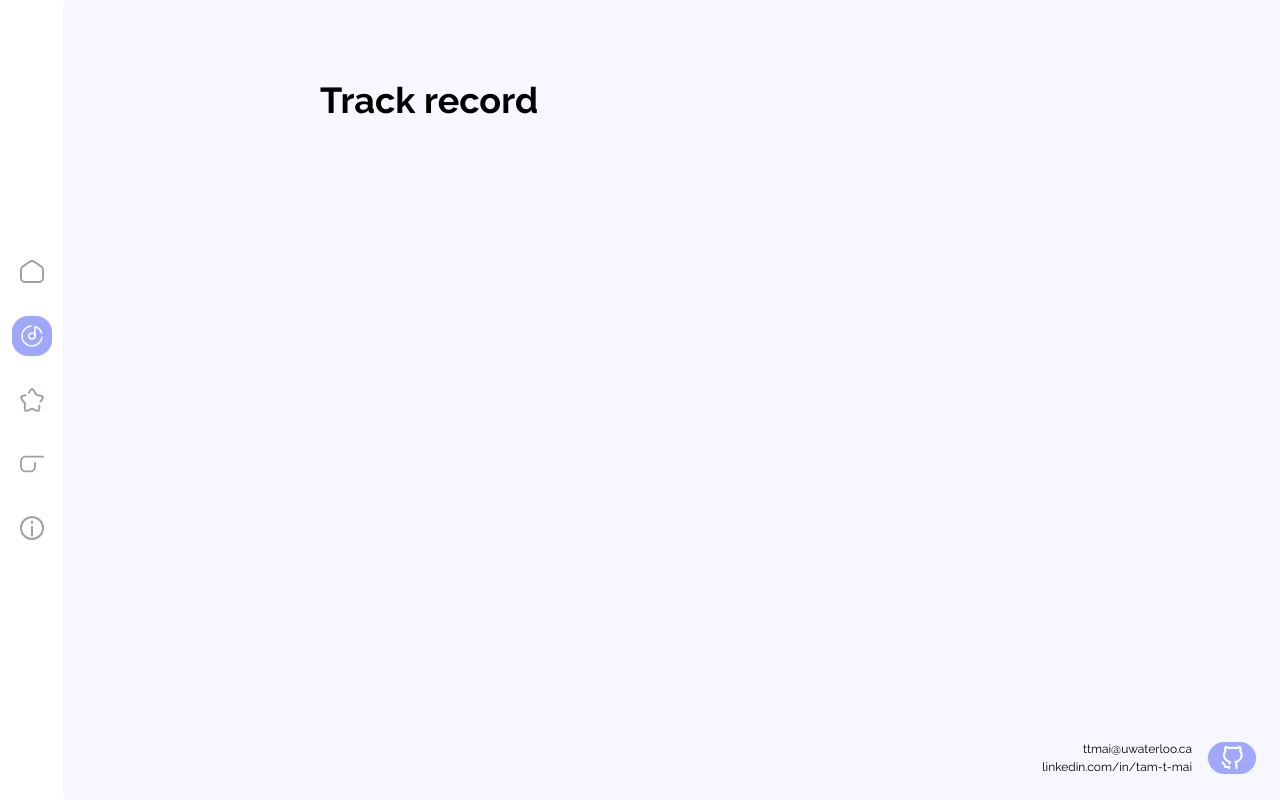
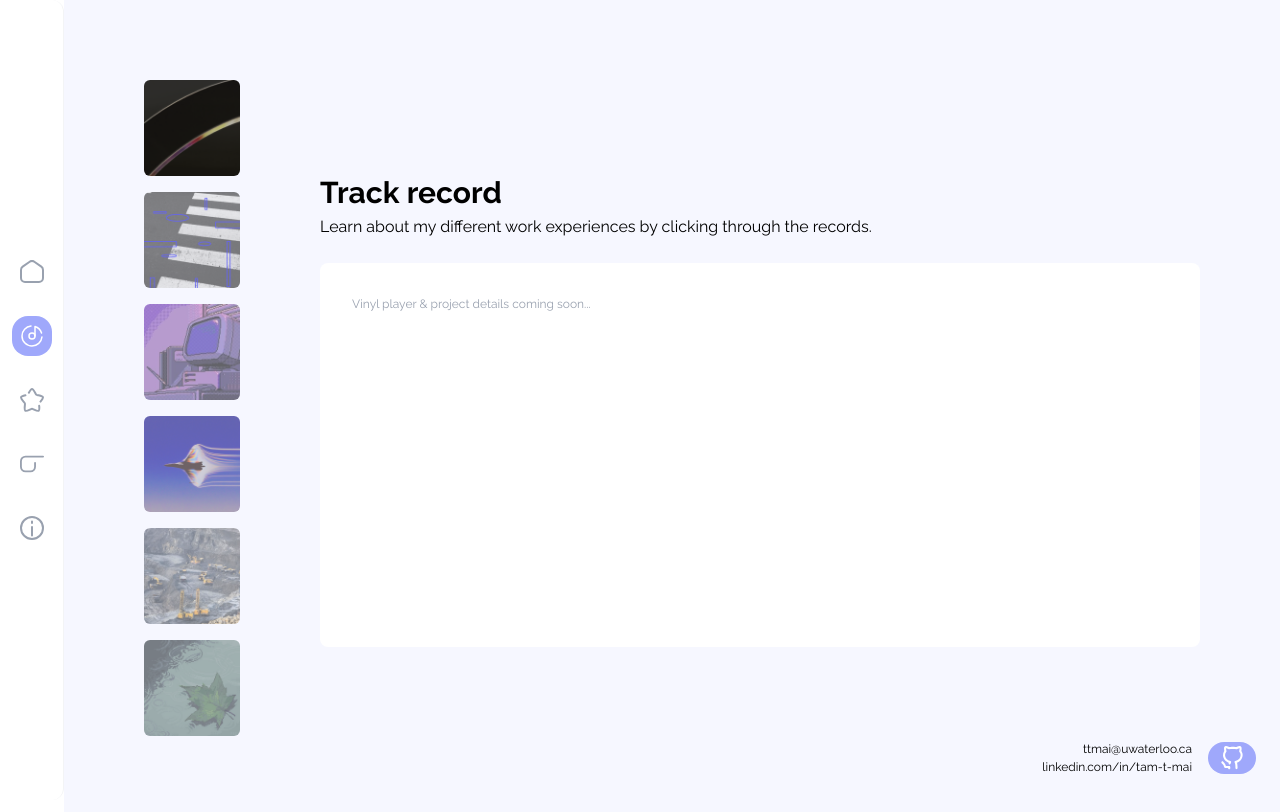
Before and after one commit to shuttlecodes/tam-portfolio, a React (Vite) app: page /vinyl in a window 1280 px wide. Shown: the top 812 px of the page. Built offline with nearby package versions, Linux system fonts and the light colour scheme.

Commit message:
vinyl covers wip

```diff
--- a/src/pages/Home.tsx
+++ b/src/pages/Home.tsx
@@ -1,5 +1,6 @@
 import ScrollFadeIn from "../components/ScrollFadeIn";
-import headshotBW from "/images/home/headshot-bw.png";
+import headshot from "/images/home/headshot.png";
+// import headshotBW from "/images/home/headshot-bw.png";
 import { motion } from "framer-motion";
 
 const TITLE = "Hi, I'm Tam Mai";
@@ -11,7 +12,7 @@ const RESUME_LINK = "For the TLDR, check out my resume here:"
 const Home = () => {
 
     return (
-        <div className="p-6 pt-24 md:py-20 md:pr-20 md:pl-36 bg-bg-teal min-h-screen flex items-center justify-center">
+        <div className="p-6 pt-24 md:py-20 md:pr-20 md:pl-36 bg-bg-purple min-h-screen flex items-center justify-center">
             <div className="flex gap-10 md:flex-row flex-col items-center">
                 <div className="relative flex items-center justify-center">
                     <motion.div
@@ -23,7 +24,7 @@ const Home = () => {
                         }}
                         className="absolute w-80 h-80 bg-blue-200 rounded-full"
                     />
-                    <img src={headshotBW} alt="Tam Mai headshot" className="max-w-xs relative z-10"/>
+                    <img src={headshot} alt="Headshot" className="max-w-xs relative z-10"/>
                 </div>
                 <div className="max-w-md mx-auto flex flex-col gap-4">
                     <ScrollFadeIn>
--- a/src/pages/Vinyl.tsx
+++ b/src/pages/Vinyl.tsx
@@ -1,10 +1,62 @@
+"use client";
+
+import { useState } from "react";
+import ScrollFadeIn from "../components/ScrollFadeIn";
+
 const TITLE = "Track record"
+const SUBTITLE = "Learn about my different work experiences by clicking through the records."
+
+const VINYL_RECORDS = [
+    { id: "genius-ai", image: "/images/vinyl/covers/genius-ai.png" },
+    { id: "miovision", image: "/images/vinyl/covers/miovision.png" },
+    { id: "magi", image: "/images/vinyl/covers/magi.png" },
+    { id: "wolf", image: "/images/vinyl/covers/wolf.png" },
+    { id: "hatch", image: "/images/vinyl/covers/hatch.png" },
+    { id: "iirc", image: "/images/vinyl/covers/iirc.png" },
+];
 
 const Vinyl = () => {
+    const [selectedId, setSelectedId] = useState<string>(VINYL_RECORDS[0].id);
+
     return (
-        <div className="p-6 pt-24 md:py-20 md:pr-20 md:pl-36 bg-bg-purple min-h-screen flex items-start">
-            <div className="max-w-3xl mx-auto w-full">
-                <h1 className="text-4xl font-bold">{TITLE}</h1>
+        <div className="p-6 pt-24 md:py-20 md:px-20 bg-bg-purple min-h-screen flex items-center">
+            <div className="flex gap-20 flex-col md:flex-row size-full items-center">
+                {/* left col with all the 6 vinyl covers that will act as buttons */}
+                <div className="flex flex-col gap-4 md:w-24">
+                    {VINYL_RECORDS.map((record) => (
+                        <button
+                            key={record.id}
+                            onClick={() => setSelectedId(record.id)}
+                            className={`transition-all duration-300 rounded-md overflow-hidden ${
+                                selectedId === record.id
+                                    ? "opacity-100"
+                                    : "opacity-60 hover:scale-105 hover:opacity-100"
+                            }`}
+                        >
+                            <img
+                                src={record.image}
+                                alt={record.id}
+                                className="w-full aspect-square object-cover"
+                            />
+                        </button>
+                    ))}
+                </div>
+
+                {/* right col with the title and details of the selected vinyl */}
+                <div className="flex-1">
+                    <ScrollFadeIn>
+                        <div className="flex flex-col gap-6">
+                            <div>
+                                <h1>{TITLE}</h1>
+                                <h2>{SUBTITLE}</h2>
+                            </div>
+                            {/* going to have the vinyl player and the details here */}
+                            <div className="bg-white p-8 rounded-lg min-h-96">
+                                <p className="text-gray-400">Vinyl player & project details coming soon...</p>
+                            </div>
+                        </div>
+                    </ScrollFadeIn>
+                </div>
             </div>
         </div>
     );
```
Also changed, not shown: public/images/home/headshot.png (added).
